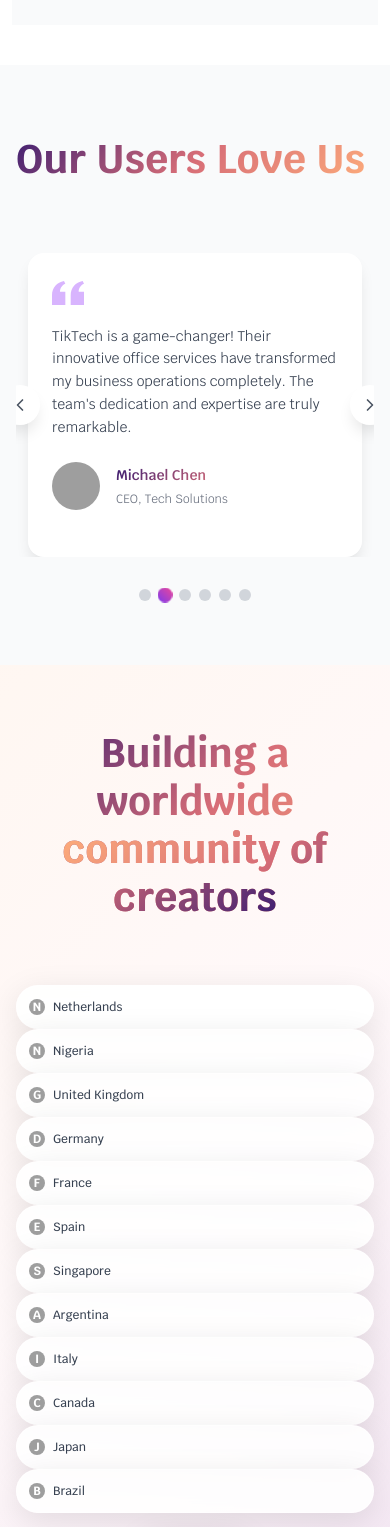
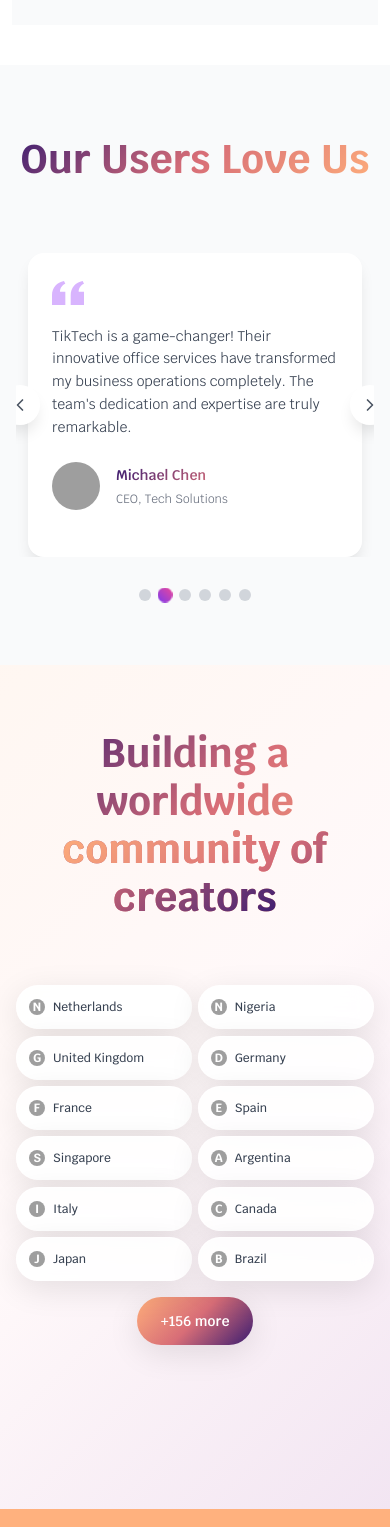
Before and after one commit to A8IK/socialMelo, a React (Vite) app: page / in a window 390 px wide. Shown: the part 5070-6597 px from the top of the page. Built offline with nearby package versions, Linux system fonts and the light colour scheme; grey boxes are pictures that could not be loaded.

Commit message:
chore: Fixed mobile responsive issue in Worldwide community of creators sections

```diff
--- a/src/components/UserReview.css
+++ b/src/components/UserReview.css
@@ -453,6 +453,10 @@
     display: none;
   }
 
+  .testimonial-carousel__header {
+    text-align: center;
+  }
+
   .testimonial-carousel__testimonials-section {
     width: 100%;
   }
--- a/src/components/WorldCommunity.css
+++ b/src/components/WorldCommunity.css
@@ -148,7 +148,7 @@
 }
 
 /* Mobile Styles */
-.mobile-grid {
+.mobile-grid1 {
   display: none;
   grid-template-columns: repeat(2, 1fr);
   gap: 0.75rem;
@@ -241,8 +241,10 @@
     display: none !important;
   }
 
-  .mobile-grid {
-    display: grid;
+  .mobile-grid1 {
+    display: grid !important;
+
+    gap: 0.4rem;
   }
 
   .more-badge-mobile {
--- a/src/components/WorldCommunity.jsx
+++ b/src/components/WorldCommunity.jsx
@@ -37,8 +37,7 @@ const WorldwideCommunity = () => {
             <div
               key={country.name}
               className={`country-badge desktop-only ${country.position}`}
-              style={{ animationDelay: `${index * 0.2}s` }}
-            >
+              style={{ animationDelay: `${index * 0.2}s` }}>
               <div className="badge-content">
                 <div className={`flag-circle ${country.color}`}>
 
@@ -49,7 +48,7 @@ const WorldwideCommunity = () => {
           ))}
 
           {/* Mobile View - Grid Layout */}
-          <div className="mobile-grid">
+          <div className="mobile-grid1">
             {countries.slice(0, 12).map((country, index) => (
               <div key={country.name} className="mobile-country-item">
                 <div className="mobile-badge-content">
```
Also changed, not shown: src/components/UserReview.jsx (+4 -9 lines).
